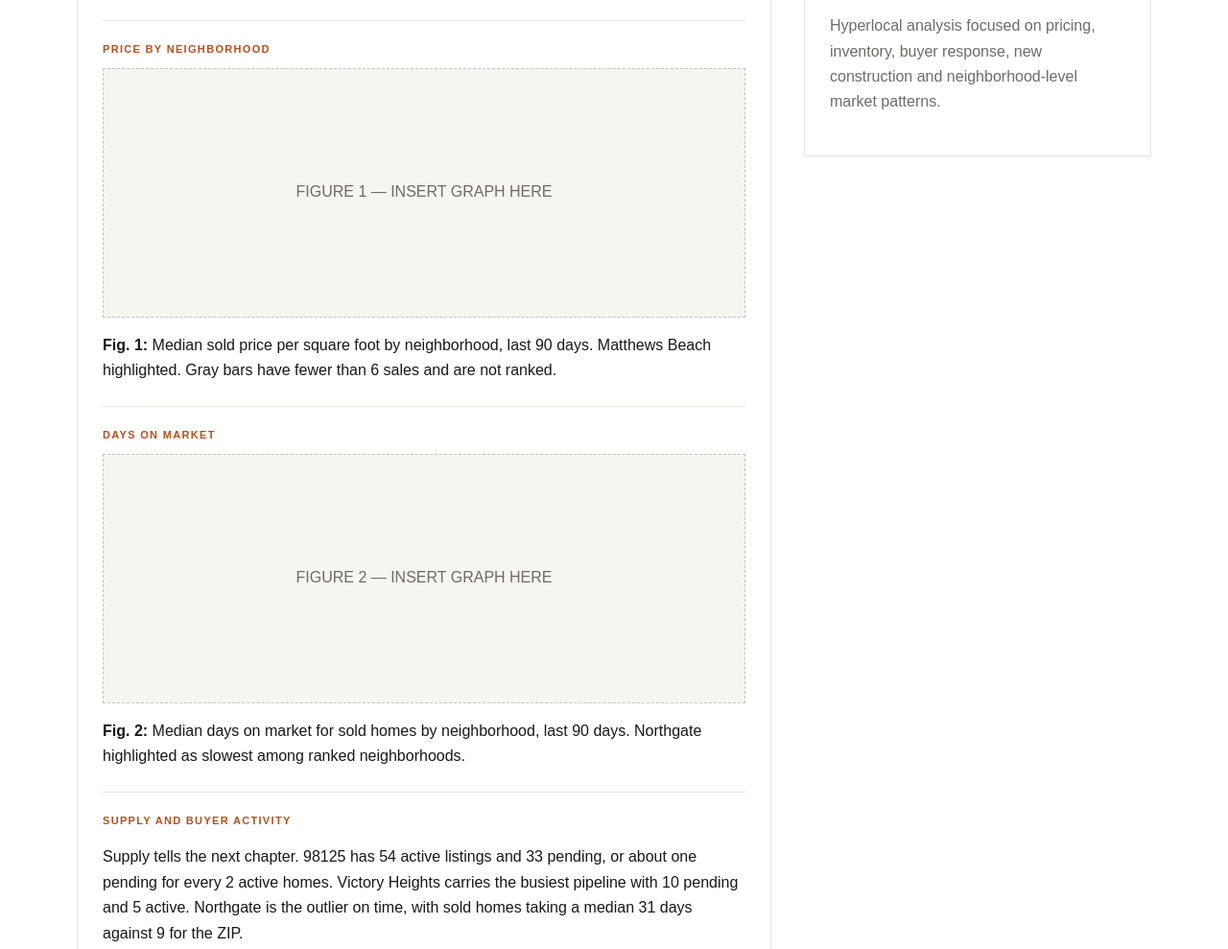
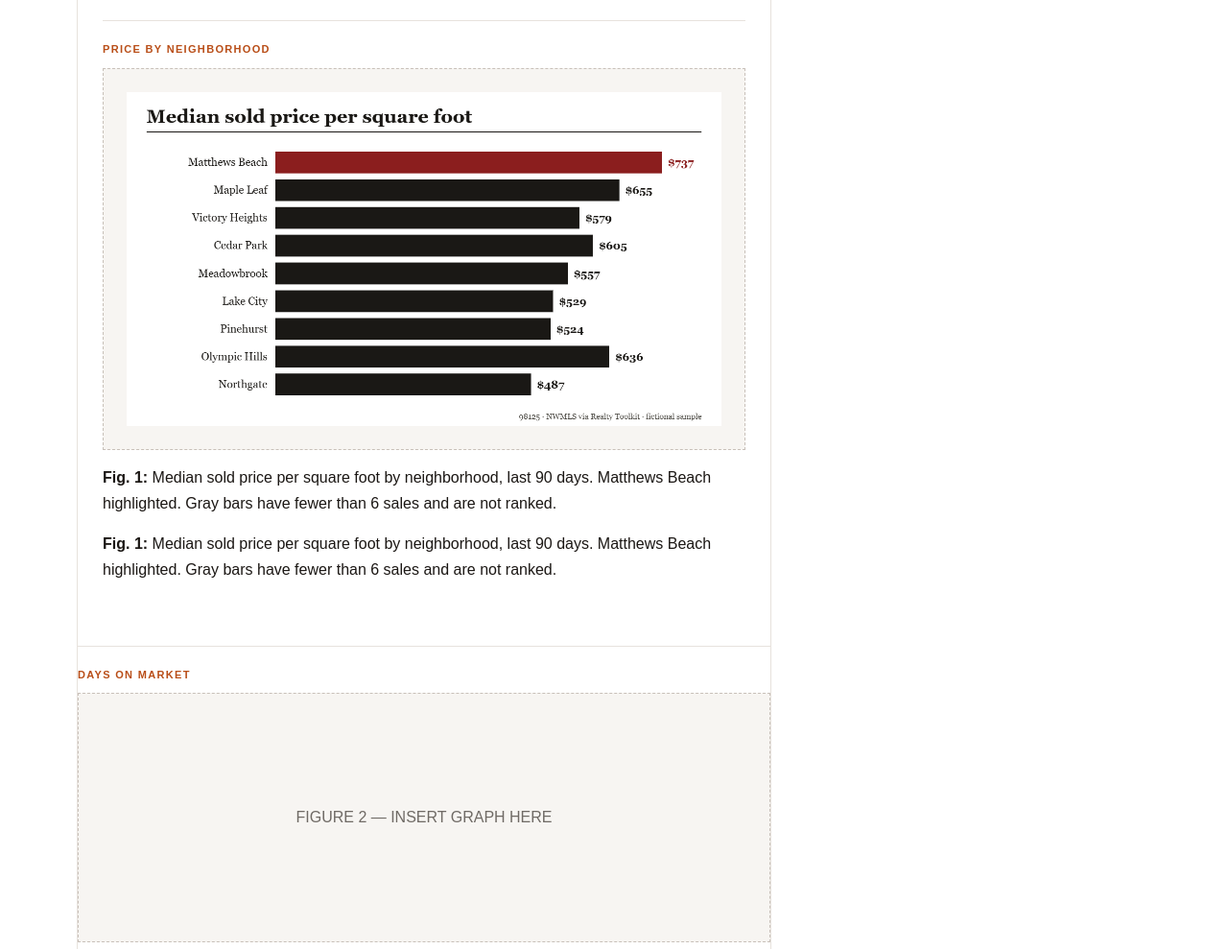
Before and after one commit to adrianwillanger-cyber/98125-market-updates, a plain HTML site: page index.html in a window 1280 px wide. Shown: the part 931-1920 px from the top of the page at 96% size. Drawn offline with Linux system fonts and the light colour scheme.

Commit message:
Add Figure 1 with image and description
Updated the section to include an image and description for Figure 1.

```diff
--- a/index.html
+++ b/index.html
@@ -48,7 +48,20 @@
   </div>
 
   <div class="graph">
-        FIGURE 1 — INSERT GRAPH HERE
+    <img
+      src="98125-Neighborhood-Update-2026-11-15-Chart-1.png"
+      alt="Median sold price per square foot by 98125 neighborhood"
+      style="width:100%; height:auto; display:block;"
+    >
+  </div>
+
+  <p>
+    <strong>Fig. 1:</strong>
+    Median sold price per square foot by neighborhood, last 90 days.
+    Matthews Beach highlighted. Gray bars have fewer than 6 sales
+    and are not ranked.
+  </p>
+
 </div>
 
       <p>
```
Lines whose indentation alone changed are shown as unchanged.
